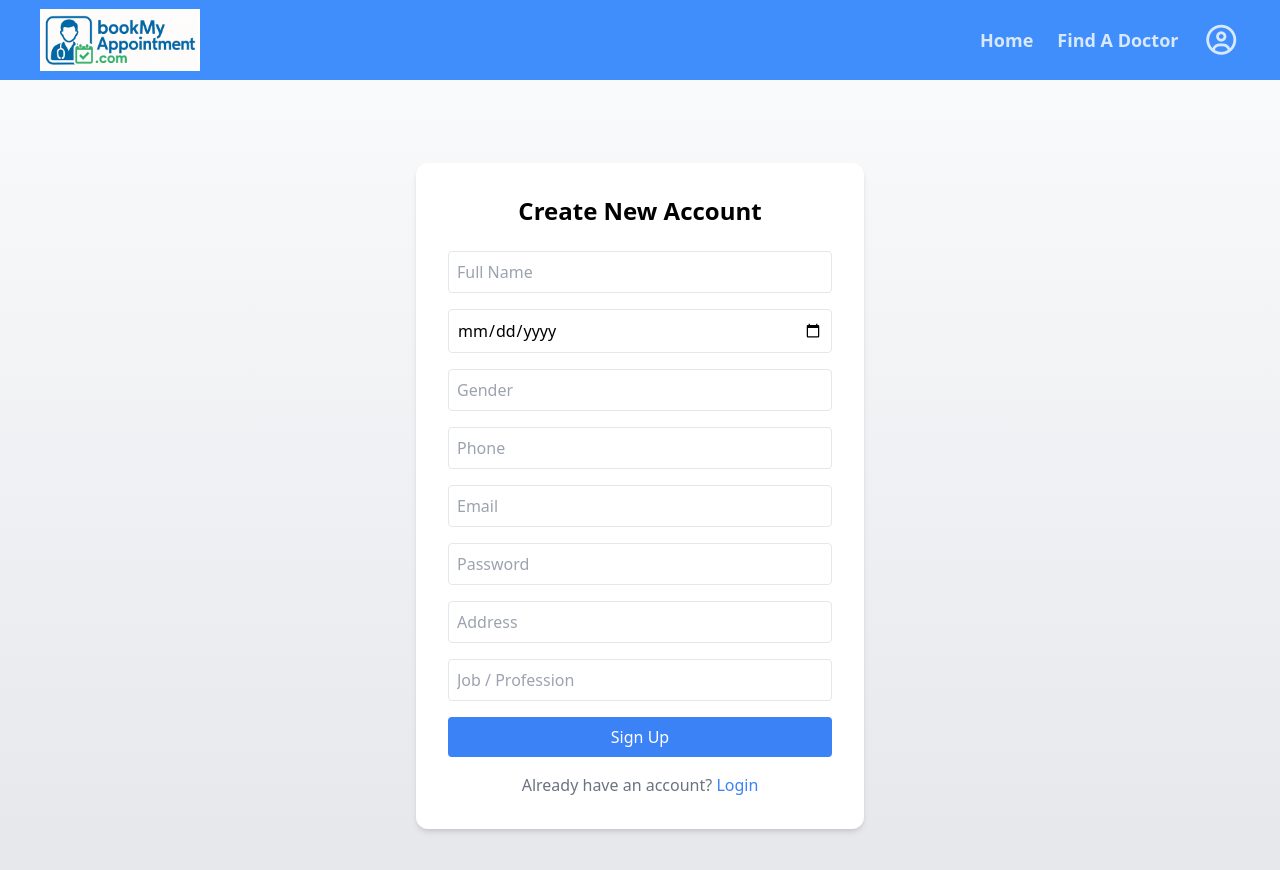
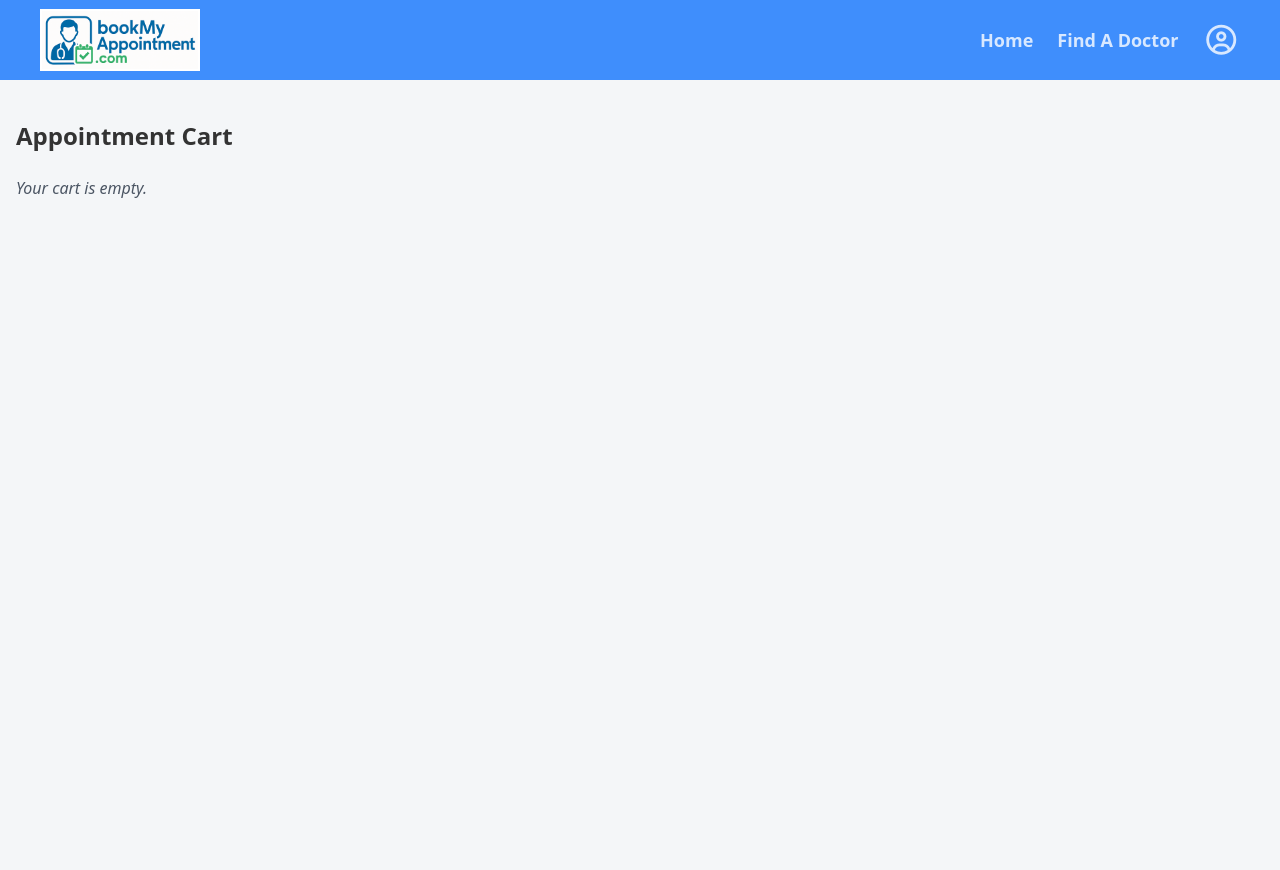
Before and after one commit to NScoded/Doctor-Appointment-Booking-System, a React (Vite) app in the folder frontend/: page /cart in a window 1280 px wide. Shown: the top 870 px of the page. Built offline with nearby package versions, Linux system fonts and the light colour scheme.

Commit message:
Refactor Cart component and implement cart functionality

```diff
--- a/frontend/src/pages/Cart.jsx
+++ b/frontend/src/pages/Cart.jsx
@@ -1,74 +1,133 @@
-
-import React, { useState } from "react";
+import React, { useEffect, useState } from "react";
+import Header from "./Header";
 import axios from "axios";
-import { useNavigate } from "react-router-dom";
-import Header from "./Header";
 const API=import.meta.env.VITE_API_URL;
 
-export default function CreateNewUser() {
-  const navigate = useNavigate();
-  const [formData, setFormData] = useState({
-    NAME: "",
-    DOB: "",
-    PHONE: "",
-    EMAIL: "",
-    PASS: "",
-    GENDER: "",
-    ADDR: "",
-    JOB: "",
-  });
+const Cart = ({ showHeader = true }) => {
+  const [cart, setCart] = useState([]);
+  const [total, setTotal] = useState(0);
+  const [loading, setLoading] = useState(false);
 
-  const handleChange = (e) => {
-    const { name, value } = e.target;
-    setFormData((prev) => ({ ...prev, [name]: value }));
+  useEffect(() => {
+    loadCart();
+  }, []);
+
+  const loadCart = async () => {
+    const user = JSON.parse(sessionStorage.getItem("user"));
+    if (!user || !user.pid) return;
+
+    try {
+      const res = await axios.get(`${API}/cart/${user.pid}`);
+      setCart(res.data);
+
+      const sum = res.data.reduce((acc, doc) => acc + (Number(doc.FEES) || 0), 0);
+      setTotal(sum);
+    } catch (error) {
+      console.error("Error fetching cart:", error);
+    }
   };
 
-  const handleSubmit = async (e) => {
-    e.preventDefault();
+  const handleRemove = async (cid) => {
+    try {
+      await axios.delete(`${API}/cart/${cid}`);
+      loadCart(); // refresh cart
+    } catch (error) {
+      console.error("Error removing from cart:", error);
+    }
+  };
 
-    if (!formData.NAME || !formData.PHONE || !formData.PASS) {
-      alert("Name, Phone, and Password are required.");
+  const handleCheckout = async () => {
+    if (cart.length === 0) {
+      alert("Your cart is empty.");
       return;
     }
 
+    const user = JSON.parse(sessionStorage.getItem("user")); // get logged-in patient
+    console.log("Logged-in user:", user);
+
+    if (!user || !user.pid) {
+      alert("You must be logged in as a patient to book appointments.");
+      return;
+    }
+
+    setLoading(true);
+
     try {
-      const res = await axios.post(`${API}/patients`, formData);
-      if (res.data.success) {
-        alert("Account created successfully! Please login.");
-        navigate("/login");
+      const today = new Date().toISOString().split("T")[0]; // YYYY-MM-DD
+
+      for (let doc of cart) {
+        const res = await axios.post("${API}/appointments", {
+          pid: user.pid,
+          did: doc.DID,
+          hid: doc.HID,
+          appointment_date: today,
+        });
+        console.log("Backend response:", res.data);
       }
-    } catch (err) {
-      console.error(err.response?.data || err.message);
-      alert("Failed to create account. " + (err.response?.data?.message || ""));
+
+      // ✅ Clear cart from DB after successful booking
+      await axios.delete(`${API}/cart/clear/${user.pid}`);
+
+      alert("✅ Your appointments have been confirmed!");
+      setCart([]);
+      setTotal(0);
+    } catch (error) {
+      console.error("Error booking appointments:", error);
+      alert("❌ Something went wrong while booking. Please try again.");
     }
+
+    setLoading(false);
   };
 
   return (
     <>
-    <Header/>
-    <div className="min-h-screen pt-16 pb-8 flex items-center justify-center bg-gradient-to-b from-gray-50 to-gray-200">
+      {showHeader && <Header />}
+      <div className="min-h-screen bg-[#F4F6F8] px-4 py-10">
+        <h2 className="text-2xl font-bold text-[#333] mb-6">Appointment Cart</h2>
 
-      <div className="bg-white p-8 rounded-xl shadow-md w-full max-w-md">
-        <h2 className="text-2xl font-bold mb-6 text-center">Create New Account</h2>
-        <form onSubmit={handleSubmit} className="space-y-4">
-          <input type="text" name="NAME" placeholder="Full Name" value={formData.NAME} onChange={handleChange} className="w-full p-2 border rounded" />
-          <input type="date" name="DOB" placeholder="Date of Birth" value={formData.DOB} onChange={handleChange} className="w-full p-2 border rounded" />
-          <input type="text" name="GENDER" placeholder="Gender" value={formData.GENDER} onChange={handleChange} className="w-full p-2 border rounded" />
-          <input type="text" name="PHONE" placeholder="Phone" value={formData.PHONE} onChange={handleChange} className="w-full p-2 border rounded" />
-          <input type="email" name="EMAIL" placeholder="Email" value={formData.EMAIL} onChange={handleChange} className="w-full p-2 border rounded" />
-          <input type="password" name="PASS" placeholder="Password" value={formData.PASS} onChange={handleChange} className="w-full p-2 border rounded" />
-          <input type="text" name="ADDR" placeholder="Address" value={formData.ADDR} onChange={handleChange} className="w-full p-2 border rounded" />
-          <input type="text" name="JOB" placeholder="Job / Profession" value={formData.JOB} onChange={handleChange} className="w-full p-2 border rounded" />
-          <button type="submit" className="w-full bg-blue-500 hover:bg-blue-600 text-white p-2 rounded mt-4">Sign Up</button>
-        </form>
-        <p className="text-center mt-4 text-gray-500">
-          Already have an account?{" "}
-          <span className="text-blue-500 cursor-pointer" onClick={() => navigate("/login")}>
-            Login
-          </span>
-        </p>
+        {cart.length === 0 ? (
+          <p className="text-gray-600 italic">Your cart is empty.</p>
+        ) : (
+          <div className="space-y-4">
+            {cart.map((doc) => (
+              <div
+                key={doc.DID}
+                className="p-4 border rounded-md shadow-sm bg-white flex justify-between items-center"
+              >
+                <div>
+                  <h4 className="text-lg font-semibold text-[#333]">{doc.NAME}</h4>
+                  <p className="text-sm text-gray-600">
+                    Specialisation: <span className="text-red-600">{doc.SPECIALISATION}</span>
+                  </p>
+                  <p className="text-sm text-gray-600">Degree: {doc.DEGREE}</p>
+                  <p className="text-sm text-gray-600">Institute: {doc.INSTITUTE}</p>
+                  <p className="text-sm text-gray-600">Phone: {doc.PHONE}</p>
+                  <p className="text-sm text-gray-600">Fees: ₹{doc.FEES}</p>
+                </div>
+                <button
+                  className="bg-red-500 hover:bg-red-600 text-white px-3 py-1 rounded-lg"
+                  onClick={() => handleRemove(doc.CID)}
+                >
+                  Remove
+                </button>
+              </div>
+            ))}
+
+            <div className="bg-white p-4 rounded-md shadow-md mt-6">
+              <h3 className="text-lg font-bold text-[#333]">Total Fees: ₹{total}</h3>
+              <button
+                className="mt-4 bg-[#30C48D] hover:bg-[#2aad7d] text-white px-6 py-2 rounded-lg"
+                onClick={handleCheckout}
+                disabled={loading}
+              >
+                {loading ? "Booking..." : "Confirm Your Appointment"}
+              </button>
+            </div>
+          </div>
+        )}
       </div>
-    </div>
     </>
   );
-}
+};
+
+export default Cart;
```
